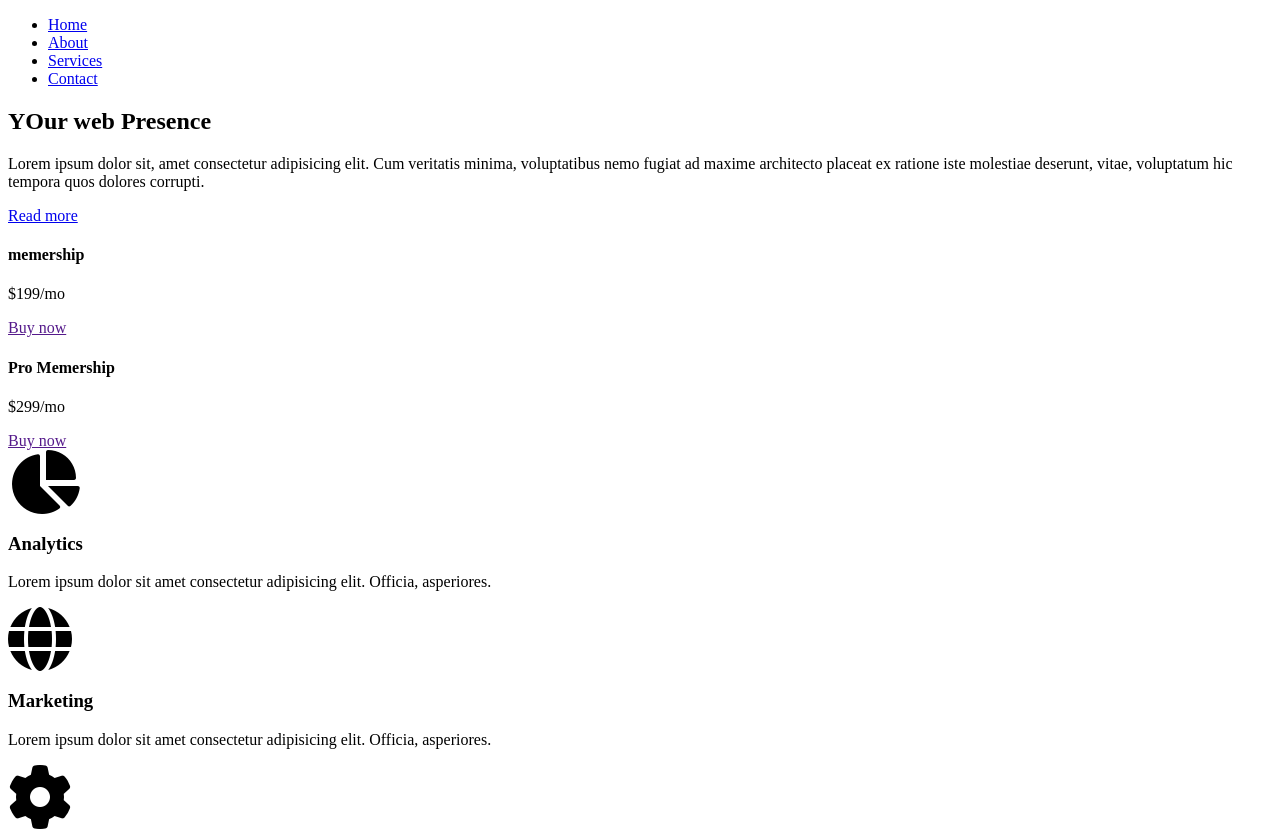
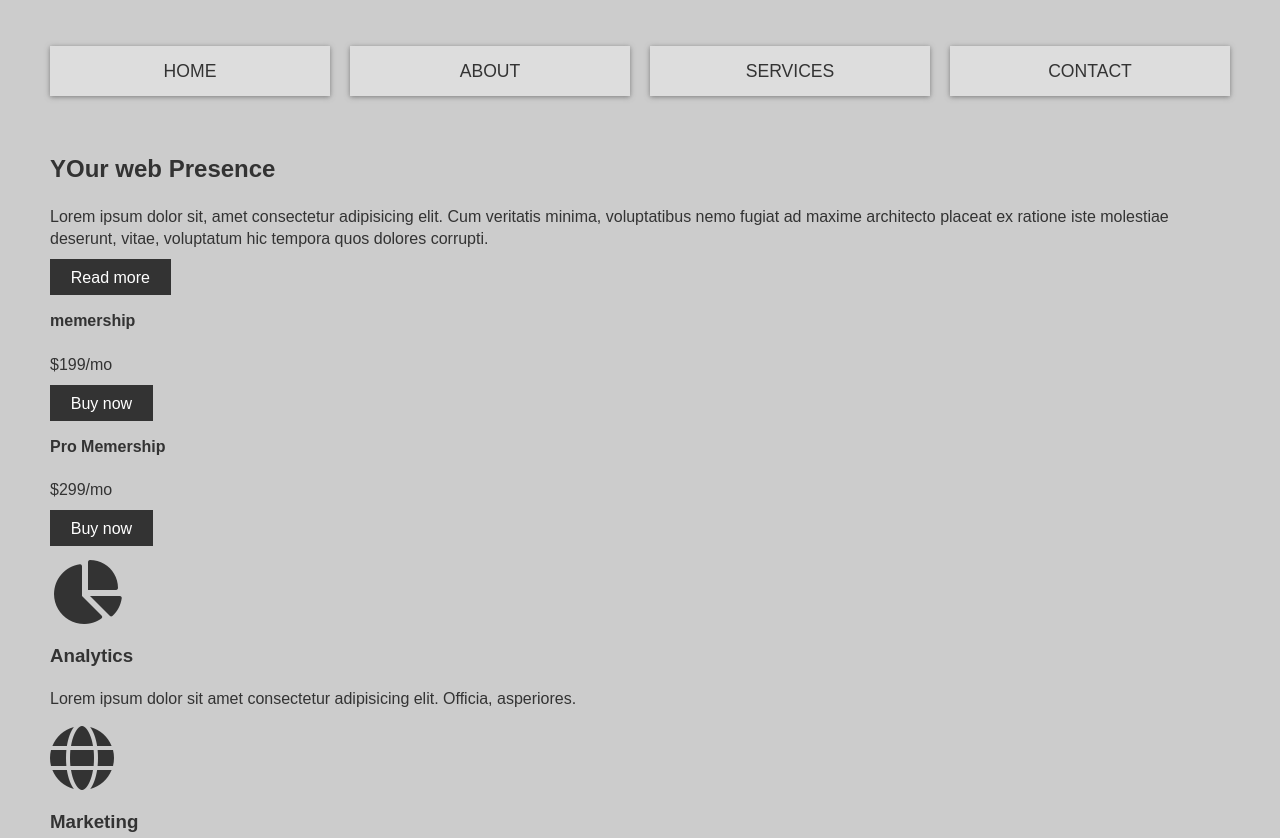
Before and after one commit to nmelgar/grid-css-website1, a plain HTML site: page index.html in a window 1280 px wide. Shown: the top 838 px of the page. Drawn offline with Linux system fonts and the light colour scheme; files that its build step writes are made by us from their sources.

Commit message:
12-Ago--4:55pm

```diff
--- a/style.css
+++ b/style.css
@@ -1,3 +1,62 @@
 /*
 __________________________________
 */
+
+/* CSS VARIABLES*/
+:root { /*To use these variables through the whole document*/
+    --primary: #ddd;
+    --dark: #333;
+    --light: #fff;
+    --shadow: 0 1px 5px rgba(104, 104, 104, 0.8);
+}
+
+html{
+    box-sizing: border-box; /*If use size or padding doesnt affect the size of the element*/
+    font-family: Arial, Helvetica, sans-serif;
+    color: var(--dark);
+}
+
+body{
+    background: #ccc;
+    margin: 30px 50px;
+    line-height: 1.4;
+}
+
+.btn{
+    background-color: var(--dark);
+    color: var(--light);
+    padding: 0.6rem 1.3rem; /*Root font-size default is 16px*/
+    text-decoration: none;
+    border: 0;
+}
+
+img{
+    max-width: 100%;
+}
+
+.wrapper{
+    display: grid;
+    grid-gap: 20px;
+}
+
+/*navigation*/
+
+.main-nav ul{
+    display: grid;
+    grid-gap: 20px;
+    padding: 0;
+    list-style: none;
+    grid-template-columns: repeat(4, 1fr); /*Fractions*/
+}
+
+.main-nav a{
+    background: var(--primary);
+    display: block;
+    text-decoration: none;
+    padding: 0.8rem;
+    text-align: center;
+    color: var(--dark);
+    text-transform: uppercase;
+    font-size: 1.1rem;
+    box-shadow: var(--shadow);
+}
```
Also changed, not shown: index.html (indentation only).
